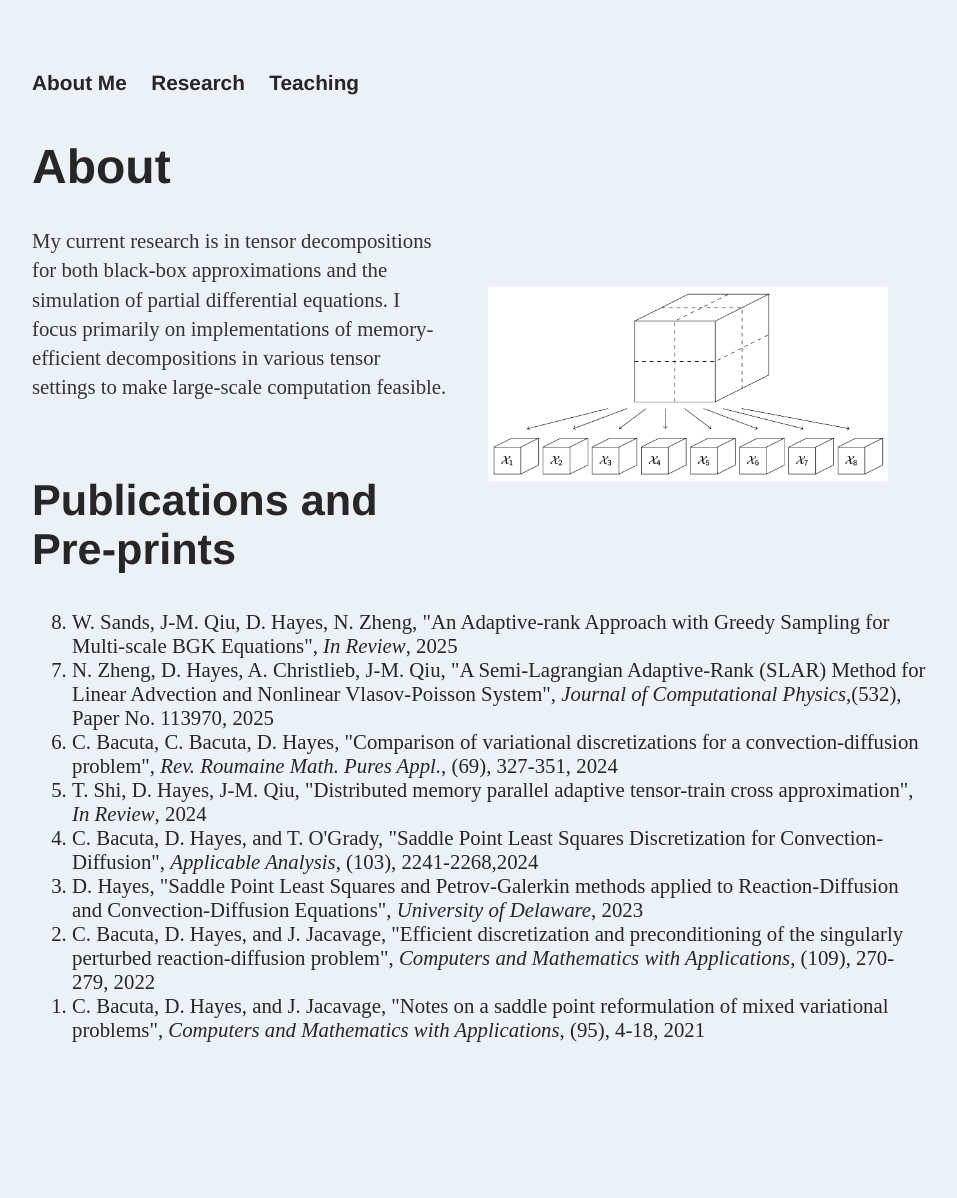
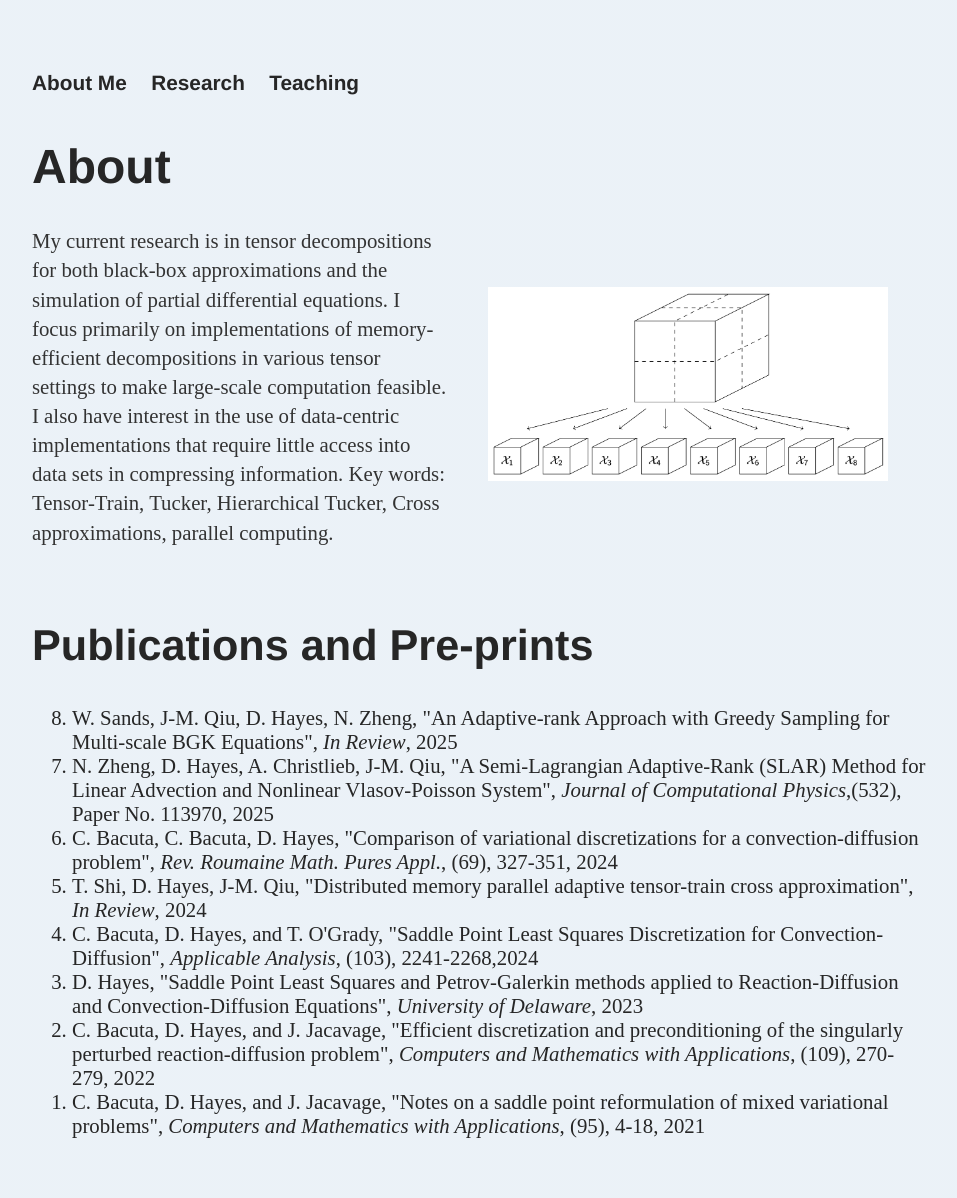
Before and after one commit to dhayes95/dhayes95.github.io, a Jekyll site: the page built from research/index.html, in a window 1280 px wide. Shown: the whole page, without its empty margins (160-1117 px from the left). Built offline with Jekyll 4.4.1, drawn with Linux system fonts in a browser that asks for light colours; before the commit the page ends 1102 px from its top, so only the background shows below that.

Commit message:
Update index.html

```diff
--- a/research/index.html
+++ b/research/index.html
@@ -7,7 +7,10 @@ title: Research Interest
 			<h1>About</h1>
 			<p style="padding:40px; float:right;"><img src="Subtensors.png" height= "auto" width="400"></p>
 			<p>
-			My current research is in tensor decompositions for both black-box approximations and the simulation of partial differential equations. I focus primarily on implementations of memory-efficient decompositions in various tensor settings to make large-scale computation feasible.
+			My current research is in tensor decompositions for both black-box approximations and the simulation of partial differential equations.
+				I focus primarily on implementations of memory-efficient decompositions in various tensor settings to make large-scale computation feasible. I also have
+				interest in the use of data-centric implementations that require little access into data sets in compressing information. Key words:  Tensor-Train, Tucker,
+				Hierarchical Tucker, Cross approximations, parallel computing.
 			</p>
 			<br>
 			<h2>Publications and Pre-prints</h2>
```
